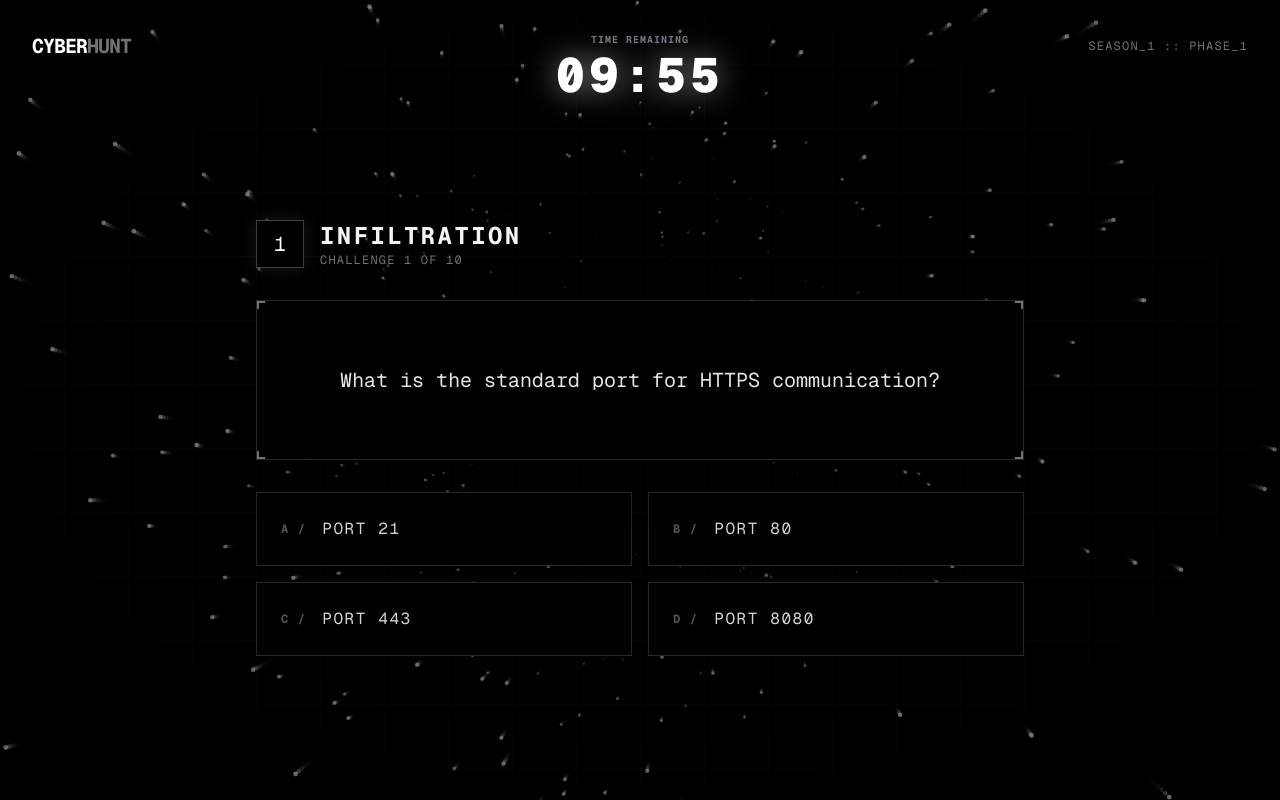
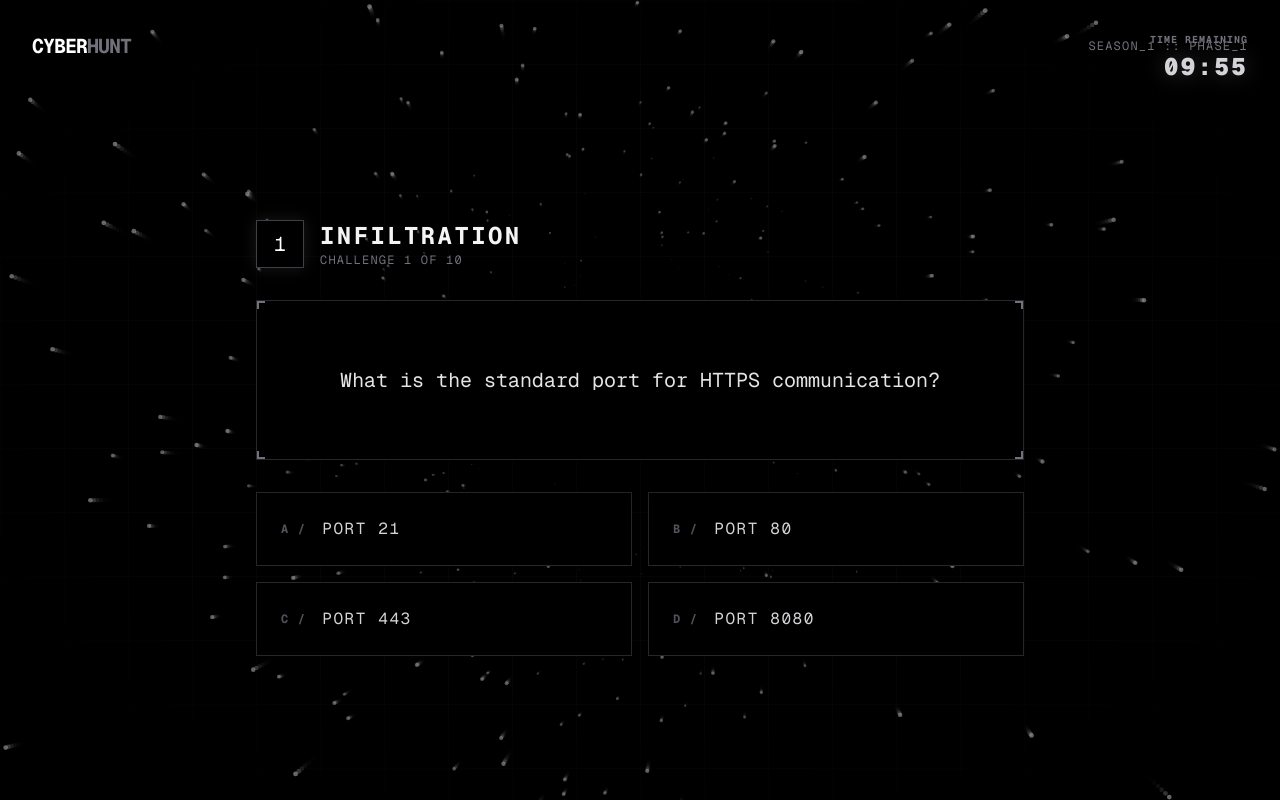
Before and after one commit to ajaykumarsk2292005-pixel/cyber-, a Next.js app: page /session/1 in a window 1280 px wide. Built offline with nearby package versions, Linux system fonts and the light colour scheme; no server answers; the database is empty.

Commit message:
Move massive center timers to top right corner across all sessions

```diff
--- a/src/app/session/1/page.tsx
+++ b/src/app/session/1/page.tsx
@@ -213,11 +213,11 @@ export default function SessionOne() {
         </div>
       </nav>
 
-      {/* MASSIVE VISIBLE TIMER */}
+      {/* CORNER TIMER */}
       {!isCompleted && (
-        <div className="fixed top-8 left-1/2 -translate-x-1/2 z-50 pointer-events-none flex flex-col items-center">
+        <div className="fixed top-8 right-8 z-50 pointer-events-none flex flex-col items-end">
           <div className="text-[10px] uppercase tracking-widest text-zinc-500 mb-1 font-bold">Time Remaining</div>
-          <div className={`text-4xl md:text-5xl font-black tracking-widest ${timeLeft < 60 ? 'text-red-500 animate-pulse' : 'text-white drop-shadow-[0_0_15px_rgba(255,255,255,0.5)]'}`}>
+          <div className={`text-2xl font-mono font-black tracking-widest ${timeLeft < 60 ? 'text-red-500 animate-pulse' : 'text-zinc-300 drop-shadow-[0_0_10px_rgba(255,255,255,0.2)]'}`}>
             {Math.floor(timeLeft / 60).toString().padStart(2, '0')}:{(timeLeft % 60).toString().padStart(2, '0')}
           </div>
         </div>
--- a/src/app/session/2/page.tsx
+++ b/src/app/session/2/page.tsx
@@ -224,11 +224,11 @@ export default function SessionTwo() {
         </div>
       </nav>
 
-      {/* MASSIVE VISIBLE TIMER */}
+      {/* CORNER TIMER */}
       {!isCompleted && (
-        <div className="fixed top-8 left-1/2 -translate-x-1/2 z-50 pointer-events-none flex flex-col items-center">
+        <div className="fixed top-8 right-8 z-50 pointer-events-none flex flex-col items-end">
           <div className="text-[10px] uppercase tracking-widest text-zinc-500 mb-1 font-bold">Time Remaining</div>
-          <div className={`text-4xl md:text-5xl font-black tracking-widest ${timeLeft < 60 ? 'text-red-500 animate-pulse' : 'text-white drop-shadow-[0_0_15px_rgba(255,255,255,0.5)]'}`}>
+          <div className={`text-2xl font-mono font-black tracking-widest ${timeLeft < 60 ? 'text-red-500 animate-pulse' : 'text-zinc-300 drop-shadow-[0_0_10px_rgba(255,255,255,0.2)]'}`}>
             {Math.floor(timeLeft / 60).toString().padStart(2, '0')}:{(timeLeft % 60).toString().padStart(2, '0')}
           </div>
         </div>
--- a/src/app/session/3/page.tsx
+++ b/src/app/session/3/page.tsx
@@ -225,11 +225,11 @@ export default function SessionThree() {
         </div>
       </nav>
 
-      {/* MASSIVE VISIBLE TIMER */}
+      {/* CORNER TIMER */}
       {!isCompleted && (
-        <div className="fixed top-8 left-1/2 -translate-x-1/2 z-50 pointer-events-none flex flex-col items-center">
+        <div className="fixed top-8 right-8 z-50 pointer-events-none flex flex-col items-end">
           <div className="text-[10px] uppercase tracking-widest text-zinc-500 mb-1 font-bold">Time Remaining</div>
-          <div className={`text-4xl md:text-5xl font-black tracking-widest ${timeLeft < 60 ? 'text-red-500 animate-pulse' : 'text-white drop-shadow-[0_0_15px_rgba(255,255,255,0.5)]'}`}>
+          <div className={`text-2xl font-mono font-black tracking-widest ${timeLeft < 60 ? 'text-red-500 animate-pulse' : 'text-zinc-300 drop-shadow-[0_0_10px_rgba(255,255,255,0.2)]'}`}>
             {Math.floor(timeLeft / 60).toString().padStart(2, '0')}:{(timeLeft % 60).toString().padStart(2, '0')}
           </div>
         </div>
--- a/src/app/session/4/page.tsx
+++ b/src/app/session/4/page.tsx
@@ -256,10 +256,10 @@ export default function SessionFourFinale() {
         </div>
       </header>
 
-      {/* MASSIVE VISIBLE TIMER */}
-      <div className="fixed top-8 left-1/2 -translate-x-1/2 z-50 pointer-events-none flex flex-col items-center">
+      {/* CORNER TIMER */}
+      <div className="fixed top-8 right-8 z-50 pointer-events-none flex flex-col items-end">
         <div className="text-[10px] uppercase tracking-widest text-green-700 mb-1 font-bold">Time Remaining</div>
-        <div className={`text-4xl md:text-5xl font-black tracking-widest ${timeLeft < 60 ? 'text-red-500 animate-pulse' : 'text-green-500 drop-shadow-[0_0_15px_rgba(34,197,94,0.5)]'}`}>
+        <div className={`text-2xl font-mono font-black tracking-widest ${timeLeft < 60 ? 'text-red-500 animate-pulse' : 'text-green-500 drop-shadow-[0_0_10px_rgba(34,197,94,0.2)]'}`}>
           {Math.floor(timeLeft / 60).toString().padStart(2, '0')}:{(timeLeft % 60).toString().padStart(2, '0')}
         </div>
       </div>
```
